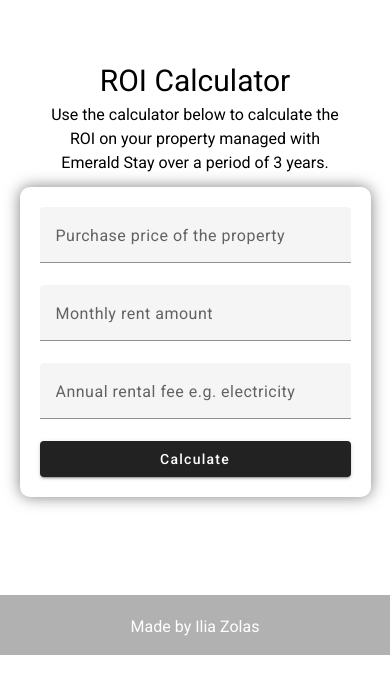
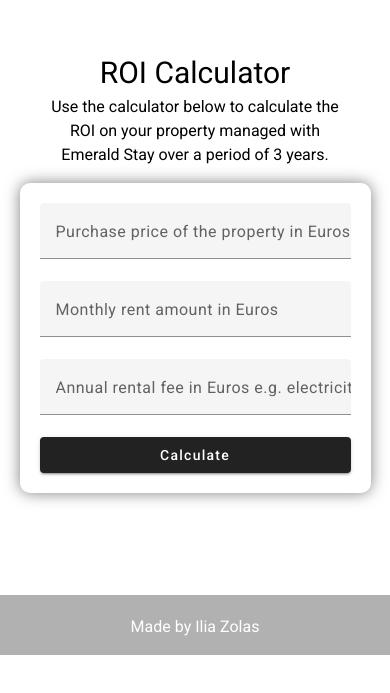
Before and after one commit to IliaZolas/emerald-client, an Angular app: page / in a window 390 px wide. Shown: the part 189-882 px from the top of the page. Before the commit the page ends 844 px from the top, so only its background shows below. Built offline with nearby package versions, Linux system fonts and the light colour scheme; grey boxes are pictures that could not be loaded.

Commit message:
adding euro symbol dynamically will require too much time, instead added euro to placeholder text, changed some styling

```diff
--- a/src/app/app.component.html
+++ b/src/app/app.component.html
@@ -9,28 +9,28 @@
     Emerald Stay Calculator
   </div>
   <div class="calculator-container py-10">
-    <div class="py-3 px-10 text-center">
+    <div class="py-1 px-10 text-center">
       <h1>ROI Calculator</h1>
       <p>Use the calculator below to calculate the ROI on your property managed with Emerald Stay over a period of 3 years.</p>
     </div>
-    <div class="w-1/2 m-auto text-center calculator mobile-width">
+    <div class="w-1/2 m-auto text-center calculator mobile-width my-3">
       <form class="flex flex-col">
         <mat-form-field>
-          <mat-label>Purchase price of the property</mat-label>
+          <mat-label>Purchase price of the property in Euros</mat-label>
           <input matInput type="number" [(ngModel)]="purchasePrice" name="purchasePrice" pattern="^[1-9]\d*(\.\d{1,2})?$" #purchasePriceInput="ngModel">
           <mat-error *ngIf="purchasePriceInput.invalid && (purchasePriceInput.dirty || purchasePriceInput.touched)">
             Invalid input. Please enter a valid number with up to 2 decimal places.
           </mat-error>
         </mat-form-field>
         <mat-form-field>
-          <mat-label>Monthly rent amount</mat-label>
+          <mat-label>Monthly rent amount in Euros</mat-label>
           <input matInput type="number" [(ngModel)]="monthlyRent" name="monthlyRent" pattern="^[1-9]\d*(\.\d{1,2})?$" #monthlyRentInput="ngModel">
           <mat-error *ngIf="purchasePriceInput.invalid && (purchasePriceInput.dirty || purchasePriceInput.touched)">
             Invalid input. Please enter a valid number with up to 2 decimal places.
           </mat-error>
         </mat-form-field>
         <mat-form-field>
-          <mat-label>Annual rental fee e.g. electricity</mat-label>
+          <mat-label>Annual rental fee in Euros e.g. electricity</mat-label>
           <input matInput type="number" [(ngModel)]="annualRentalFee" name="annualRentalFee" pattern="^[1-9]\d*(\.\d{1,2})?$" #annualRentalFeeInput="ngModel">
           <mat-error *ngIf="purchasePriceInput.invalid && (purchasePriceInput.dirty || purchasePriceInput.touched)">
             Invalid input. Please enter a valid number with up to 2 decimal places.
@@ -40,7 +40,7 @@
       </form>
     </div>
     <div *ngIf="overallROI">
-      <div class="results w-1/2 m-auto my-10 text-center mobile-width">
+      <div class="results w-1/2 m-auto my-5 text-center mobile-width">
         <strong><p>Overall return on investment over 3 years is {{ overallROI }}%</p></strong>
       </div>
     </div>
--- a/src/app/app.component.scss
+++ b/src/app/app.component.scss
@@ -48,6 +48,10 @@
     flex-direction: column;
 }
 
+.input-group {
+    display: flex;
+}
+
 @media only screen and (max-width: 560px) {
     .header {
         position: absolute;
@@ -60,4 +64,10 @@
     .mobile-width {
         width: 90%;
     }
+    .footer {
+        position:fixed;
+    }
+    .calculator-container {
+        min-height: 110vh;
+    }
 }
```
